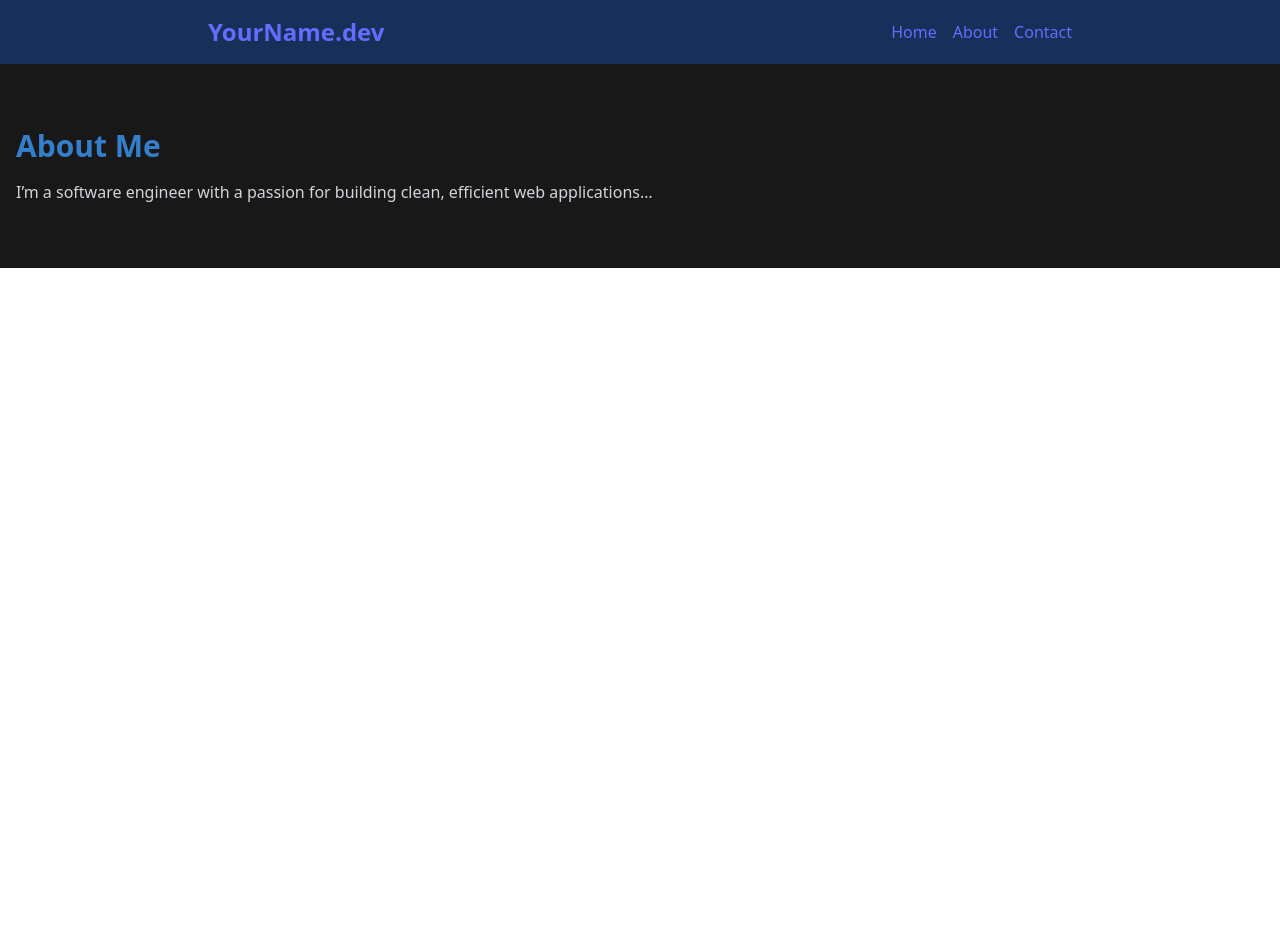
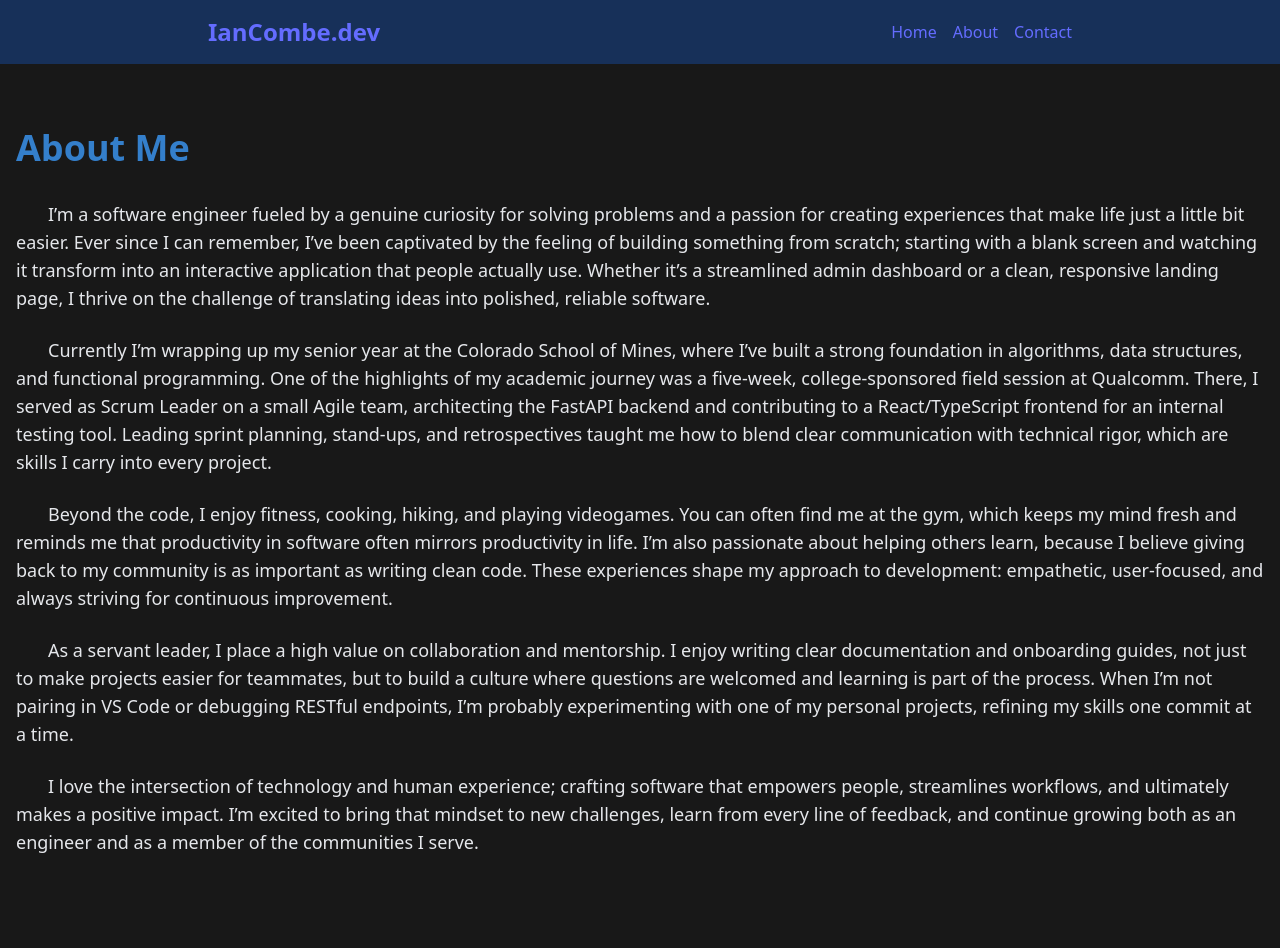
Before and after one commit to icombe/icombe.github.io, a React (Vite) app in the folder web/: page /about in a window 1280 px wide. Shown: the top 948 px of the page. Before the commit the page ends 800 px from the top, so only its background shows below. Built offline with nearby package versions, Linux system fonts and the light colour scheme.

Commit message:
Added some content, modified basic appearance

```diff
--- a/web/src/App.tsx
+++ b/web/src/App.tsx
@@ -1,6 +1,7 @@
 import React from "react";
 import { BrowserRouter, Routes, Route } from "react-router-dom";
 import Navbar from "./components/Navbar";
+import Footer from "./components/Footer";
 
 import Home from "./pages/Home";
 import AboutPage from "./pages/About";
@@ -9,12 +10,17 @@ import ContactPage from "./pages/Contact";
 export default function App() {
   return (
     <BrowserRouter>
+      <div className="flex flex-col min-h-screen bg-dark-200">
         <Navbar />
+        <main className="flex-grow">
           <Routes>
             <Route path="/" element={<Home />} />
             <Route path="/about" element={<AboutPage />} />
             <Route path="/contact" element={<ContactPage />} />
           </Routes>
+        </main>
+        <Footer />
+      </div>
     </BrowserRouter>
   );
 }
--- a/web/src/components/About.tsx
+++ b/web/src/components/About.tsx
@@ -4,11 +4,48 @@ export default function About() {
   return (
     <section id="about" className="py-16 bg-dark-200">
       <div className="container">
-        <h2 className="text-3xl font-bold mb-4 text-primary-500">About Me</h2>
-        <p className="text-gray-300">
-          I’m a software engineer with a passion for building clean, efficient web applications…
+        <h2 className="text-4xl font-bold mb-8 text-primary-500">About Me</h2>
+
+        <p className="text-lg text-gray-200 indent-8 mb-6">
+          I’m a software engineer fueled by a genuine curiosity for solving problems and a passion for creating
+          experiences that make life just a little bit easier. Ever since I can remember, I’ve been captivated by
+          the feeling of building something from scratch; starting with a blank screen and watching it transform into
+          an interactive application that people actually use. Whether it’s a streamlined admin dashboard or a clean,
+          responsive landing page, I thrive on the challenge of translating ideas into polished, reliable software.
+        </p>
+
+        <p className="text-lg text-gray-200 indent-8 mb-6">
+          Currently I’m wrapping up my senior year at the Colorado School of Mines, where I’ve built a strong
+          foundation in algorithms, data structures, and functional programming. One of the highlights of my academic
+          journey was a five-week, college-sponsored field session at Qualcomm. There, I served as Scrum Leader on a
+          small Agile team, architecting the FastAPI backend and contributing to a React/TypeScript frontend for an
+          internal testing tool. Leading sprint planning, stand-ups, and retrospectives taught me how to blend clear
+          communication with technical rigor, which are skills I carry into every project.
+        </p>
+
+        <p className="text-lg text-gray-200 indent-8 mb-6">
+          Beyond the code, I enjoy fitness, cooking, hiking, and playing videogames. You can often find me at the gym,
+          which keeps my mind fresh and reminds me that productivity in software often mirrors productivity in life.
+          I’m also passionate about helping others learn, because I believe giving back to my community is as important
+          as writing clean code. These experiences shape my approach to development: empathetic, user-focused, and
+          always striving for continuous improvement.
+        </p>
+
+        <p className="text-lg text-gray-200 indent-8 mb-6">
+          As a servant leader, I place a high value on collaboration and mentorship. I enjoy writing clear
+          documentation and onboarding guides, not just to make projects easier for teammates, but to build a culture
+          where questions are welcomed and learning is part of the process. When I’m not pairing in VS Code or
+          debugging RESTful endpoints, I’m probably experimenting with one of my personal projects, refining my skills
+          one commit at a time.
+        </p>
+
+        <p className="text-lg text-gray-200 indent-8">
+          I love the intersection of technology and human experience; crafting software that empowers people,
+          streamlines workflows, and ultimately makes a positive impact. I’m excited to bring that mindset to new
+          challenges, learn from every line of feedback, and continue growing both as an engineer and as a member of
+          the communities I serve.
         </p>
       </div>
     </section>
-  );
+);
 }
--- a/web/src/components/ContactForm.tsx
+++ b/web/src/components/ContactForm.tsx
@@ -2,14 +2,17 @@ import React, { useState } from "react";
 
 export default function ContactForm() {
   const [submitted, setSubmitted] = useState(false);
+  const [error, setError] = useState<string | null>(null);
 
   const handleSubmit = async (e: React.FormEvent<HTMLFormElement>) => {
     e.preventDefault();
+    setError(null); // Reset error state
     const form = e.currentTarget;
     const formData = new FormData(form);
     const object = Object.fromEntries(formData);
     const json = JSON.stringify(object);
 
+    try {
       const res = await fetch("https://api.web3forms.com/submit", {
         method: "POST",
         headers: {
@@ -19,16 +22,21 @@ export default function ContactForm() {
         body: json,
       });
 
-    if (res.status === 200) {
+      if (res.ok) {
         setSubmitted(true);
         form.reset();
       } else {
-      // Optionally handle error
+        const data = await res.json();
+        setError(data.message || "Something went wrong. Please try again.");
+      }
+    } catch (err: any) {
+      setError("Network error. Please try again.");
+      console.error("Web3Forms error:", err);
     }
   };
 
   return (
-    <div className="max-w-md mx-auto py-16 px-6 bg-black rounded-lg shadow-lg">
+    <div className="max-w-md mx-auto py-16 px-6 bg-dark-100 rounded-lg shadow-lg">
       <h2 className="text-3xl font-bold mb-4 text-center text-white">Contact Me</h2>
       <p className="mb-6 text-lg text-center text-gray-300">
         Fill out the form below and I'll get back to you soon!
@@ -41,7 +49,7 @@ export default function ContactForm() {
         <form className="space-y-5" onSubmit={handleSubmit}>
           <input type="hidden" name="access_key" value="be284fdf-4eed-406f-931b-cbec43af9de6" />
           <div>
-            <label className="block text-sm font-medium mb-1 text-gray-200" htmlFor="name">
+            <label className="block text-md font-medium mb-1 text-gray-200" htmlFor="name">
               Name
             </label>
             <input
@@ -55,7 +63,7 @@ export default function ContactForm() {
             />
           </div>
           <div>
-            <label className="block text-sm font-medium mb-1 text-gray-200" htmlFor="email">
+            <label className="block text-md font-medium mb-1 text-gray-200" htmlFor="email">
               Email
             </label>
             <input
@@ -69,7 +77,7 @@ export default function ContactForm() {
             />
           </div>
           <div>
-            <label className="block text-sm font-medium mb-1 text-gray-200" htmlFor="message">
+            <label className="block text-md font-medium mb-1 text-gray-200" htmlFor="message">
               Message
             </label>
             <textarea
@@ -89,6 +97,9 @@ export default function ContactForm() {
             tabIndex={-1}
             autoComplete="off"
           />
+          {error && (
+            <div className="text-red-400 text-center font-semibold">{error}</div>
+          )}
           <button
             type="submit"
             className="w-full bg-blue-600 text-white font-semibold py-2 rounded hover:bg-blue-700 transition"
--- a/web/src/components/Experience.tsx
+++ b/web/src/components/Experience.tsx
@@ -35,7 +35,7 @@ export default function Experience() {
   }
 
   return (
-    <section id="experience" className="py-16 bg-dark">
+    <section id="experience" className="py-16 bg-dark-200">
       <div className="container">
         <h2 className="text-4xl font-bold mb-8 text-primary-500">
           Work Experience
--- a/web/src/components/Footer.tsx
+++ b/web/src/components/Footer.tsx
@@ -3,7 +3,7 @@ import React from "react";
 export default function Footer() {
   return (
     <footer className="py-6 bg-dark-200 text-center text-gray-400">
-      <p>&copy; {new Date().getFullYear()} Your Name. All rights reserved.</p>
+      <p>&copy; {new Date().getFullYear()} Ian Combe. All rights reserved.</p>
     </footer>
   );
 }
--- a/web/src/components/Hero.tsx
+++ b/web/src/components/Hero.tsx
@@ -2,10 +2,10 @@ import React from "react";
 
 export default function Hero() {
   return (
-    <section id="hero" className="py-24 bg-dark-100">
+    <section id="hero" className="py-24 bg-dark-200">
       <div className="container text-center">
-        <h1 className="text-5xl font-bold mb-4 text-primary-500">Your Name</h1>
-        <p className="text-xl text-gray-300 mb-8">Web Developer & Software Engineer</p>
+        <h1 className="text-7xl font-bold mb-8 text-primary-500">Ian Combe</h1>
+        <p className="text-2xl text-gray-200 mb-8">Software Engineer & Computer Science Student</p>
       </div>
     </section>
   );
--- a/web/src/components/Navbar.tsx
+++ b/web/src/components/Navbar.tsx
@@ -6,7 +6,7 @@ export default function Navbar() {
     <nav className="w-full bg-primary-900 text-white shadow-md">
       <div className="max-w-4xl mx-auto flex items-center justify-between p-4">
         <Link to="/" className="font-bold text-2xl">
-          YourName.dev
+          IanCombe.dev
         </Link>
         <div className="space-x-4">
           <Link to="/" className="hover:underline">Home</Link>
--- a/web/src/components/Projects.tsx
+++ b/web/src/components/Projects.tsx
@@ -33,7 +33,7 @@ export default function Projects() {
   }
 
   return (
-    <section id="projects" className="py-16 bg-dark">
+    <section id="projects" className="py-16 bg-dark-200">
       <div className="container">
         <h2 className="text-4xl font-bold mb-8 text-primary-500">
           Projects
--- a/web/src/pages/Home.tsx
+++ b/web/src/pages/Home.tsx
@@ -1,5 +1,4 @@
 import Hero from "../components/Hero";
-import About from "../components/About";
 import Experience from "../components/Experience";
 import Projects from "../components/Projects";
 
@@ -7,9 +6,8 @@ export default function Home() {
   return (
     <>
       <Hero />
-      <About />
+      <Projects />
       <Experience />
-      <Projects />
     </>
   );
 }
```
Lines whose indentation alone changed are shown as unchanged.
